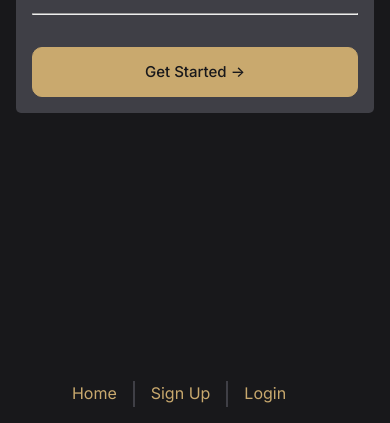
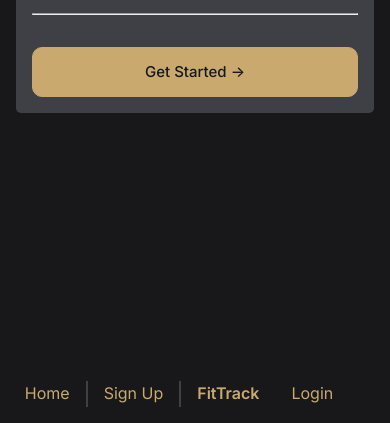
Before and after one commit to AArwid/BMI-calculator, a website with bundled scripts: page index.html in a window 390 px wide. Shown: the part 421-844 px from the top of the page. Built offline with nearby package versions, Linux system fonts and the light colour scheme.

Commit message:
shipping ready + optimized for logged in state

```diff
--- a/assets/scripts/header.ts
+++ b/assets/scripts/header.ts
@@ -30,12 +30,16 @@ const headerItems = [
 
 export const renderHeader = () => {
   const pathName = window.location.pathname;
-  console.log(pathName);
+  let cookie = localStorage.getItem("user");
 
-  let cookie = localStorage.getItem("user");
-  const header = createElement("header", "w-full flex items-center mb-2", null);
-  const nav = createElement("nav", null, null);
-  const ul = createElement("ul", "flex flex-row gap-4", null);
+  const headerEl = createElement(
+    "header",
+    "w-full flex items-center mb-2",
+    null,
+  );
+  const navEl = createElement("nav", null, null);
+  const logo = createElement("p", "logo-header", "FitTrack");
+  const ulEl = createElement("ul", "flex flex-row gap-4", null);
 
   const filtered = cookie
     ? headerItems.filter((h) => h.title === "Logout")
@@ -43,13 +47,30 @@ export const renderHeader = () => {
 
   filtered.forEach((h) => {
     if (h.href === pathName) return;
+
     const listItem = createElement("li", "nav-link", null);
-    const link = createElement("a", null, h.title) as HTMLAnchorElement;
-    link.href = h.href;
-    listItem.append(link);
-    ul.append(listItem);
+
+    if (h.title === "Logout") {
+      const logoutBtn = createElement(
+        "button",
+        "btn btn-secondary",
+        h.title,
+      ) as HTMLButtonElement;
+      logoutBtn.addEventListener("click", () => {
+        localStorage.removeItem("user");
+        window.location.href = "/index.html";
+      });
+      listItem.append(logoutBtn);
+    } else {
+      const link = createElement("a", null, h.title) as HTMLAnchorElement;
+      link.href = h.href;
+      listItem.append(link);
+    }
+
+    ulEl.append(logo, listItem);
   });
-  nav.append(ul);
-  header.append(nav);
-  document.body.append(header);
+
+  navEl.append(ulEl);
+  headerEl.append(navEl);
+  document.body.append(headerEl);
 };
--- a/assets/styles.css
+++ b/assets/styles.css
@@ -9,12 +9,26 @@
 @import "./css/components.css";
 @import "./css/utilities.css";
 
+.logo-header {
+  display: none;
+  @media (max-width: 500px) {
+    display: inline;
+    color: var(--accent);
+    font-weight: 600;
+    padding-right: 1rem;
+  }
+}
 .nav-link {
   border-right: 2px solid var(--bg-elevated);
   padding-right: 1rem;
 }
 .nav-link:last-child {
   border-right: 0;
+}
+
+header nav ul {
+  justify-content: center;
+  align-items: center;
 }
 
 #main-index-page {
```
